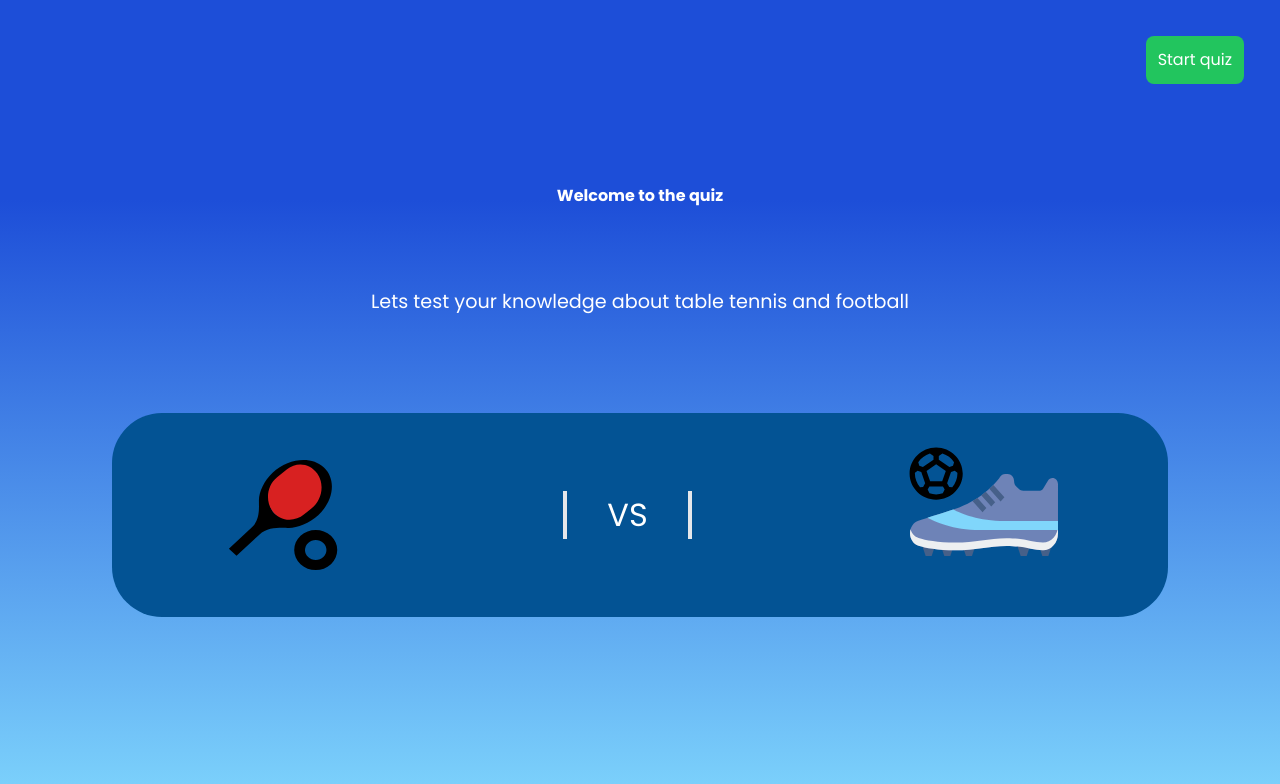
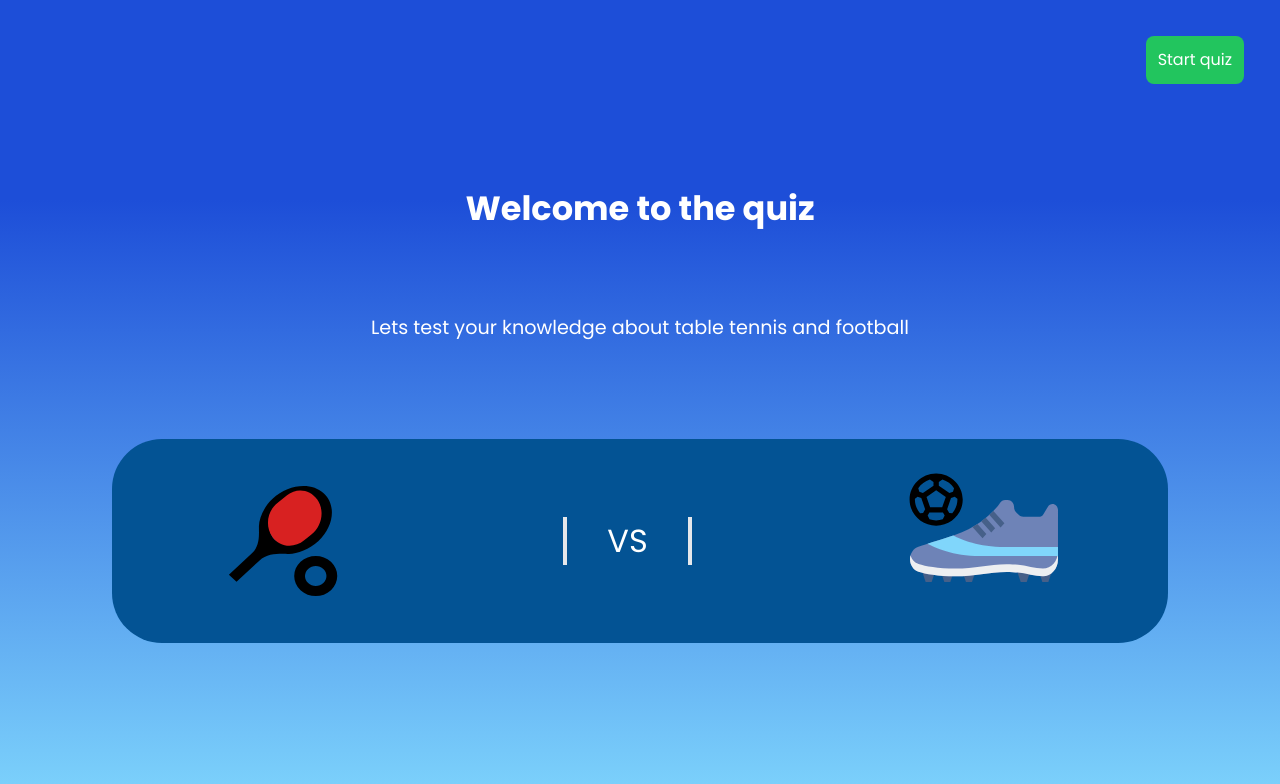
Before and after one commit to AVprogpinx131/QuizApp, a Next.js app: page / in a window 1280 px wide. Shown: the top 784 px of the page. Built offline with nearby package versions, Linux system fonts and the light colour scheme.

Commit message:
additional tailwind properties

```diff
--- a/tailwind.config.js
+++ b/tailwind.config.js
@@ -1,18 +1,15 @@
-/** @type {import('tailwindcss').Config} */
 module.exports = {
   content: [
-    './pages/**/*.{js,ts,jsx,tsx,mdx}',
-    './components/**/*.{js,ts,jsx,tsx,mdx}',
-    './app/**/*.{js,ts,jsx,tsx,mdx}',
+    "./pages/**/*.{js,ts,jsx,tsx,mdx}",
+    "./components/**/*.{js,ts,jsx,tsx,mdx}",
+    "./app/**/*.{js,ts,jsx,tsx,mdx}",
   ],
   theme: {
     extend: {
-      backgroundImage: {
-        'gradient-radial': 'radial-gradient(var(--tw-gradient-stops))',
-        'gradient-conic':
-          'conic-gradient(from 180deg at 50% 50%, var(--tw-gradient-stops))',
+      fontSize: {
+        title: "2.1rem",
       },
     },
   },
   plugins: [],
-}
+};
```
